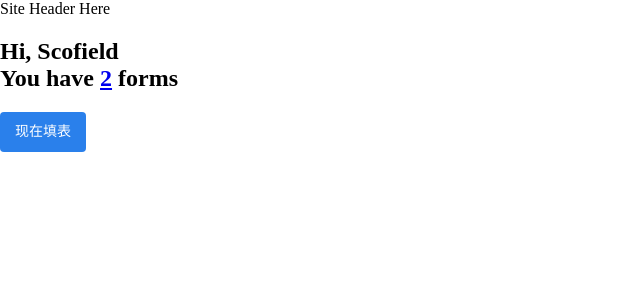
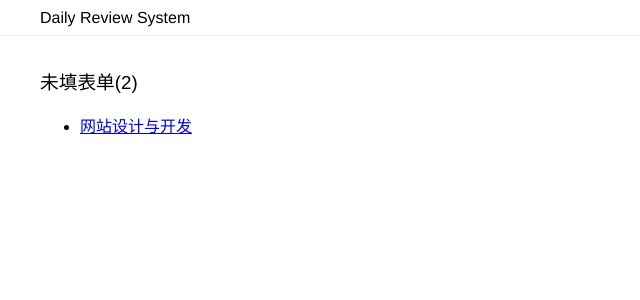
Before and after one commit to DailyReviewSystem/Review-Client-Side, a Vue app: page / in a window 1280 px wide. Shown: the top 300 px of the page, without its empty margins (0-640 px from the left). Built offline with nearby package versions, Linux system fonts and the light colour scheme.

Commit message:
Index Basic Layout

```diff
--- a/index.html
+++ b/index.html
@@ -4,7 +4,7 @@
     <meta charset="UTF-8" />
     <link rel="icon" href="/favicon.ico" />
     <meta name="viewport" content="width=device-width, initial-scale=1.0" />
-    <title>Vite App</title>
+    <title>(2)未填表单</title>
   </head>
   <body>
     <div id="app"></div>
--- a/src/assets/setup.scss
+++ b/src/assets/setup.scss
@@ -1,3 +1,12 @@
 body {
   margin: 0;
+
+  font-family: Avenir, Helvetica, Arial, sans-serif;
+  -webkit-font-smoothing: antialiased;
+  -moz-osx-font-smoothing: grayscale;
 }
+
+.content-width {
+  width: 1200px;
+  margin: 0 auto;
+}
--- a/src/components/SiteHeader.vue
+++ b/src/components/SiteHeader.vue
@@ -1,5 +1,17 @@
+<style>
+.site-header {
+  height: 35px;
+  box-shadow: 0 1px 0 #EEE;
+
+  display: flex;
+  align-items: center;
+}
+</style>
+
 <template>
   <header class="site-header">
-    Site Header Here
+    <div class="content-width">
+      <span class="logo">Daily Review System</span>
+    </div>
   </header>
 </template>
--- a/src/views/index.vue
+++ b/src/views/index.vue
@@ -1,9 +1,23 @@
+<style>
+main.content {
+  margin-top: 2rem;
+}
+
+.list-title {
+  font-weight: 400;
+}
+</style>
+
 <template>
-  <h2 class="greeting">
-    <span>Hi, Scofield</span>
-    <br>
-    <span>You have <router-link to="/">2</router-link> forms</span>
-  </h2>
+  <main class="content">
+    <div class="content-width">
 
-  <button class="ui-button" type="primary">现在填表</button>
+      <h3 class="list-title">未填表单(2)</h3>
+      <ul>
+        <li>
+          <router-link to="/form/1">网站设计与开发</router-link>
+        </li>
+      </ul>
+    </div>
+  </main>
 </template>
```
